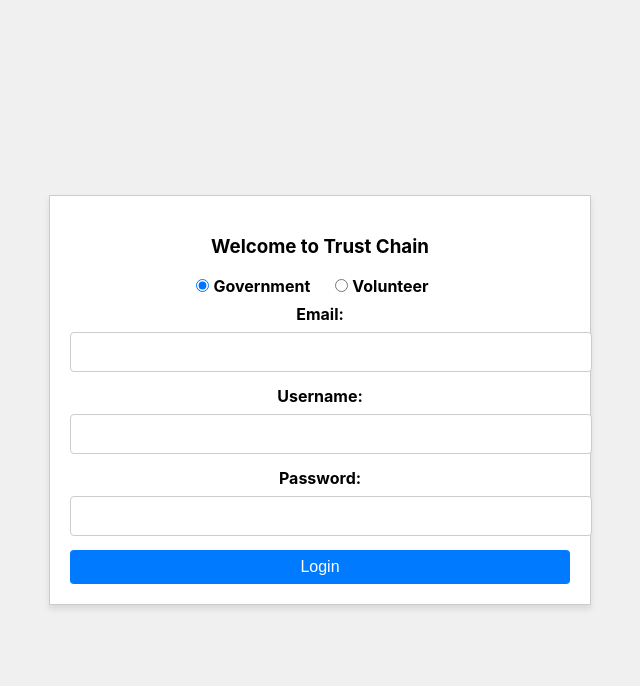
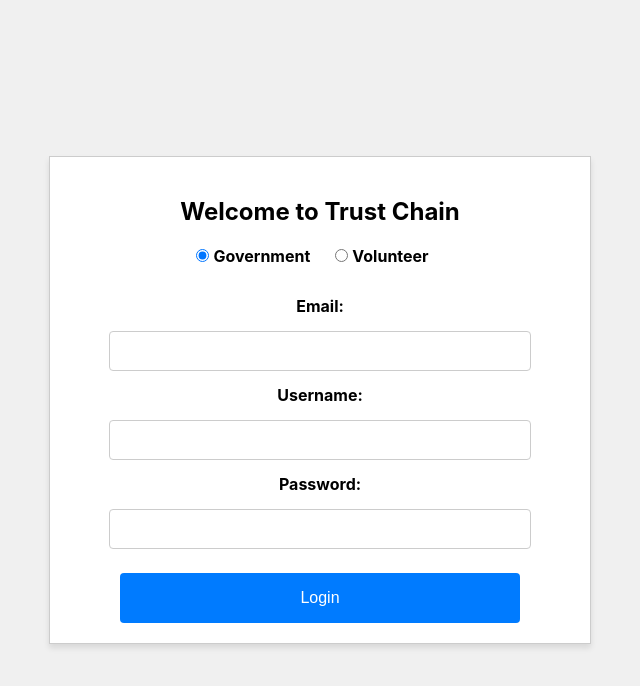
Before and after one commit to anjiattri/TrustChain, a React (Create React App) app: page / in a window 1280 px wide. Shown: the top 686 px of the page, without its empty margins (320-960 px from the left). Built offline with nearby package versions, Linux system fonts and the light colour scheme.

Commit message:
initial login

```diff
--- a/src/components/login/Login.js
+++ b/src/components/login/Login.js
@@ -14,7 +14,7 @@ function LoginPage({ handleLogin }) {
   return (
     <div className="login-container">
       <div className="login-box">
-        <h3>Welcome to Trust Chain</h3>
+        <h2>Welcome to Trust Chain</h2>
         <div className="user-type-options">
           <label>
             <input
--- a/src/components/login/LoginPage.css
+++ b/src/components/login/LoginPage.css
@@ -23,13 +23,14 @@
 
 label {
   display: block;
-  margin-bottom: 8px; /* Slightly increased margin for labels */
+  margin-bottom: 15px; /* Slightly increased margin for labels */
   font-weight: bold;
 }
 
 .user-type-options label {
   display: inline-block; /* Place radio buttons in the same line */
   margin-right: 20px; /* Add spacing between radio buttons */
+  margin-bottom: 30px;
 }
 
 input[type="radio"] {
@@ -39,7 +40,7 @@ input[type="radio"] {
 input[type="email"],
 input[type="text"],
 input[type="password"] {
-  width: 100%; /* Full width input fields */
+  width: 80%; /* Full width input fields */
   padding: 10px;
   margin-bottom: 14px; /* Slightly increased margin */
   border: 1px solid #ccc;
@@ -53,10 +54,13 @@ button {
   color: white;
   border: none;
   cursor: pointer;
-  width: 100%; /* Full width button */
+  width: 80%; /* Full width button */
   font-size: 16px;
   border-radius: 4px;
+  height: 50px;
+  margin-top: 10px;
 }
+
 
 /* Additional styling for better button interaction */
 button:hover {
```
